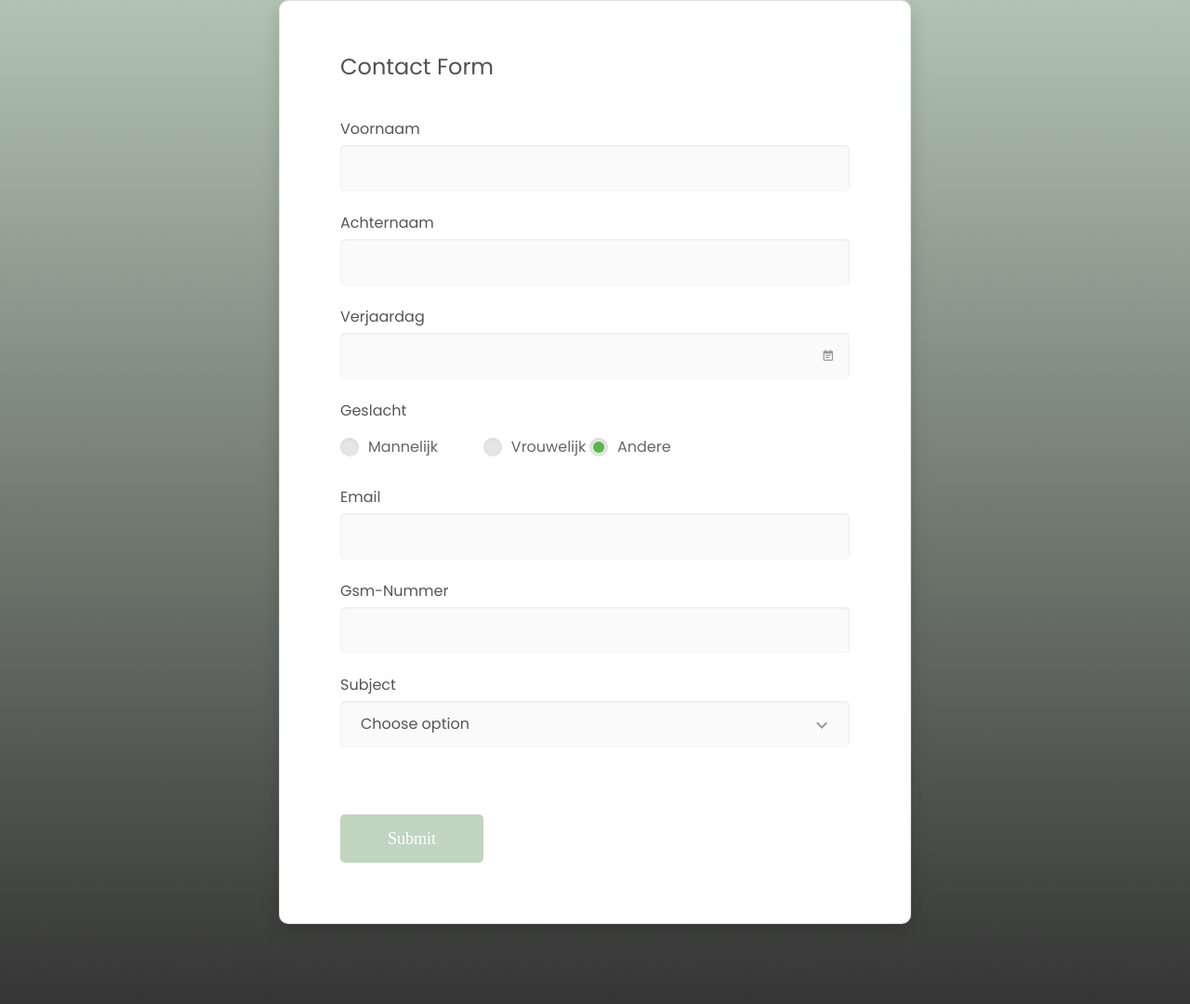
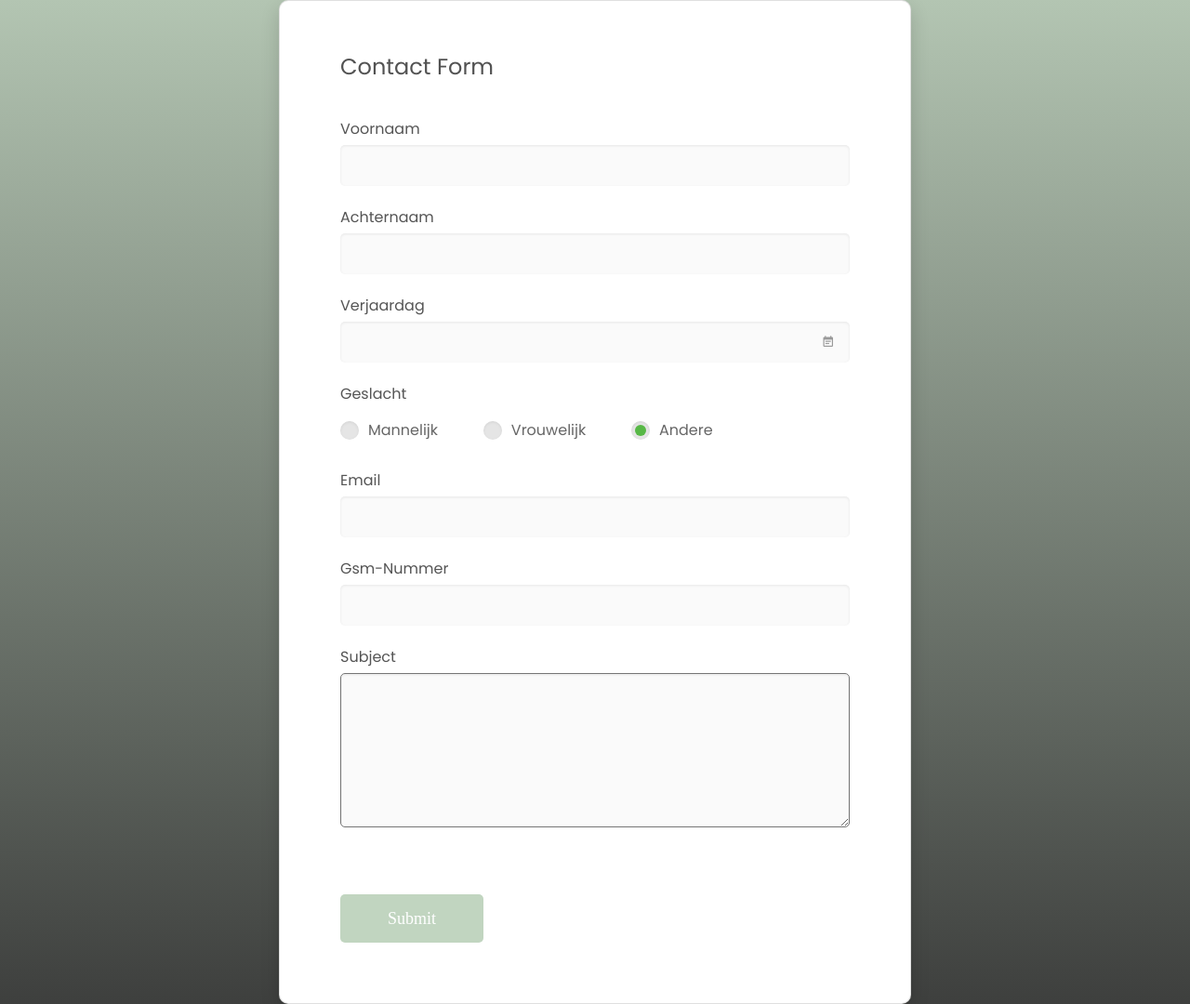
Before and after one commit to LilDirkio/FayoraCandles, a plain HTML site: page Contact.html in a window 1280 px wide. Shown: the part 183-1263 px from the top of the page at 93% size. Drawn offline with nearby package versions, Linux system fonts and the light colour scheme; a web font is replaced by a local one.

Commit message:
Bug: Fix contact

```diff
--- a/Contact.html
+++ b/Contact.html
@@ -1,17 +1,20 @@
 <!DOCTYPE html>
 <html lang="en">
+
 <head>
     <title>CoronaFlights</title>
     <meta charset="utf-8">
     <meta name="viewport" content="width=device-width, initial-scale=1">
 
-    <link rel="stylesheet" href="https://stackpath.bootstrapcdn.com/bootstrap/4.1.3/css/bootstrap.min.css" integrity="sha384-MCw98/SFnGE8fJT3GXwEOngsV7Zt27NXFoaoApmYm81iuXoPkFOJwJ8ERdknLPMO" crossorigin="anonymous">
+    <link rel="stylesheet" href="https://stackpath.bootstrapcdn.com/bootstrap/4.1.3/css/bootstrap.min.css"
+        integrity="sha384-MCw98/SFnGE8fJT3GXwEOngsV7Zt27NXFoaoApmYm81iuXoPkFOJwJ8ERdknLPMO" crossorigin="anonymous">
     <link rel="stylesheet" type="text/css" href="css/main.css">
     <script src="https://kit.fontawesome.com/6863e1b286.js" crossorigin="anonymous"></script>
     <link rel="preconnect" href="https://fonts.gstatic.com">
     <link href="https://fonts.googleapis.com/css2?family=ABeeZee&display=swap" rel="stylesheet">
     <link rel="stylesheet" href="css/contact.css">
 </head>
+
 <body>
     <!-- Navigatiebar bovenaan (zie logo, home,..) -->
     <nav class="navbar navbar-expand-md">
@@ -58,7 +61,9 @@
         <link href="vendor/mdi-font/css/material-design-iconic-font.min.css" rel="stylesheet" media="all">
         <link href="vendor/font-awesome-4.7/css/font-awesome.min.css" rel="stylesheet" media="all">
 
-    <link href="https://fonts.googleapis.com/css?family=Poppins:100,100i,200,200i,300,300i,400,400i,500,500i,600,600i,700,700i,800,800i,900,900i" rel="stylesheet">
+        <link
+            href="https://fonts.googleapis.com/css?family=Poppins:100,100i,200,200i,300,300i,400,400i,500,500i,600,600i,700,700i,800,800i,900,900i"
+            rel="stylesheet">
 
 
         <link href="vendor/select2/select2.min.css" rel="stylesheet" media="all">
@@ -79,13 +84,15 @@
                                 <div>
                                     <div class="input-group">
                                         <label class="label">Voornaam</label>
-                                    <input class="input--style-4 textboxWidth" type="text" name="first_name" required autocomplete="name">
+                                        <input class="input--style-4 textboxWidth" type="text" name="first_name"
+                                            required autocomplete="name">
                                     </div>
                                 </div>
                                 <div>
                                     <div class="input-group moveleft">
                                         <label class="label">Achternaam</label>
-                                    <input class="input--style-4" type="text" name="last_name" required autocomplete="family-name">
+                                        <input class="input--style-4" type="text" name="last_name" required
+                                            autocomplete="family-name">
                                     </div>
                                 </div>
                             </div>
@@ -94,7 +101,8 @@
                                     <div class="input-group">
                                         <label class="label">Verjaardag</label>
                                         <div class="input-group-icon">
-                                        <input class="input--style-4 js-datepicker textboxWidth2" type="text" name="birthday">
+                                            <input class="input--style-4 js-datepicker textboxWidth2" type="text"
+                                                name="birthday">
                                             <i class="zmdi zmdi-calendar-note input-icon js-btn-calendar"></i>
                                         </div>
                                     </div>
@@ -107,11 +115,11 @@
                                                 <input type="radio" checked="checked" name="gender">
                                                 <span class="checkmark"></span>
                                             </label>
-                                        <label class="radio-container">Vrouwelijk
+                                            <label class="radio-container m-r-45">Vrouwelijk
                                                 <input type="radio" name="gender">
                                                 <span class="checkmark"></span>
                                             </label>
-                                        <label class="radio-container m-r-45">Andere
+                                            <label class="radio-container">Andere
                                                 <input type="radio" checked="checked" name="gender">
                                                 <span class="checkmark"></span>
                                             </label>
@@ -135,15 +143,9 @@
                             </div>
                             <div class="input-group">
                                 <label class="label">Subject</label>
-                            <div class="rs-select2 js-select-simple select--no-search">
-                                <select name="subject">
-                                    <option disabled="disabled" selected="selected">Choose option</option>
-                                    <option>Subject 1</option>
-                                    <option>Subject 2</option>
-                                    <option>Subject 3</option>
-                                </select>
-                                <div class="select-dropdown"></div>
-                            </div>
+                                <textarea rows="6" class="input--style-4 textboxWidth" type="text"
+                                    name="phone"></textarea>
+
                             </div>
                             <div class="p-t-15">
                                 <button class="btn btn--radius-2 btn--green" type="submit">Submit</button>
@@ -164,10 +166,13 @@
                     </div>
                     <div class="col-md-4">
                         <h6 class="text-uppercase font-weight-bold">Contact</h6>
-                <p>   <i class="fas fa-map-marker-alt"></i> Hoogstraat 88, 9550 Herzele
-                <br/> <i class="far fa-envelope"> fayvancauter6@gmail.com</i>
-                <br/> <i class="fas fa-phone"></i> + 0497427026
-                <br/> <i class="fa fa-instagram" aria-hidden="true"></i><a href="https://www.instagram.com/fayora_candles_/" target="_blank"> Volg mij op Instagram</a></p>
+                        <p> <i class="fas fa-map-marker-alt"></i> Hoogstraat 88, 9550 Herzele
+                            <br /> <i class="far fa-envelope"> fayvancauter6@gmail.com</i>
+                            <br /> <i class="fas fa-phone"></i> + 0497427026
+                            <br /> <i class="fa fa-instagram" aria-hidden="true"></i><a
+                                href="https://www.instagram.com/fayora_candles_/" target="_blank"> Volg mij op
+                                Instagram</a>
+                        </p>
                     </div>
                 </div>
                 <div class="footer-copyright text-center">
@@ -178,8 +183,12 @@
         <!-- end Footer -->
 
 
-     <script src="https://code.jquery.com/jquery-3.3.1.slim.min.js" integrity="sha384-q8i/X+965DzO0rT7abK41JStQIAqVgRVzpbzo5smXKp4YfRvH+8abtTE1Pi6jizo" crossorigin="anonymous"></script>
-    <script src="https://stackpath.bootstrapcdn.com/bootstrap/4.1.3/js/bootstrap.min.js" integrity="sha384-ChfqqxuZUCnJSK3+MXmPNIyE6ZbWh2IMqE241rYiqJxyMiZ6OW/JmZQ5stwEULTy" crossorigin="anonymous"></script>
+        <script src="https://code.jquery.com/jquery-3.3.1.slim.min.js"
+            integrity="sha384-q8i/X+965DzO0rT7abK41JStQIAqVgRVzpbzo5smXKp4YfRvH+8abtTE1Pi6jizo"
+            crossorigin="anonymous"></script>
+        <script src="https://stackpath.bootstrapcdn.com/bootstrap/4.1.3/js/bootstrap.min.js"
+            integrity="sha384-ChfqqxuZUCnJSK3+MXmPNIyE6ZbWh2IMqE241rYiqJxyMiZ6OW/JmZQ5stwEULTy"
+            crossorigin="anonymous"></script>
         <script src="js/main.js"></script>
 
         <script src="vendor/jquery/jquery.min.js"></script>
--- a/css/contact.css
+++ b/css/contact.css
@@ -360,7 +360,6 @@ input {
 }
 
 .input--style-4 {
-  line-height: 50px;
   background: #fafafa;
   -webkit-box-shadow: inset 0px 1px 3px 0px rgba(0, 0, 0, 0.08);
   -moz-box-shadow: inset 0px 1px 3px 0px rgba(0, 0, 0, 0.08);
@@ -368,7 +367,7 @@ input {
   -webkit-border-radius: 5px;
   -moz-border-radius: 5px;
   border-radius: 5px;
-  padding: 0 20px;
+  padding: 10px 20px;
   font-size: 16px;
   color: #666;
   -webkit-transition: all 0.4s ease;
```
Lines whose indentation alone changed are shown as unchanged.
